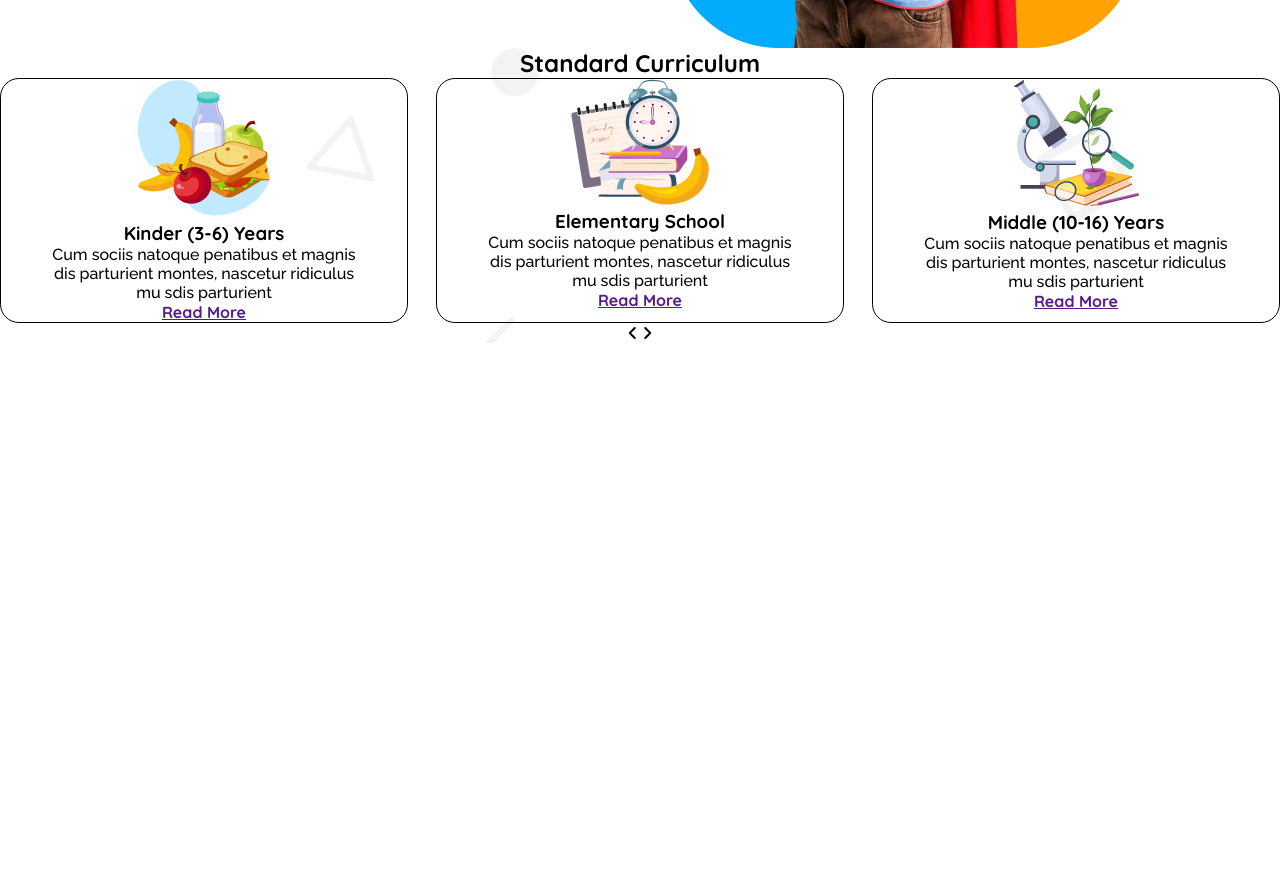
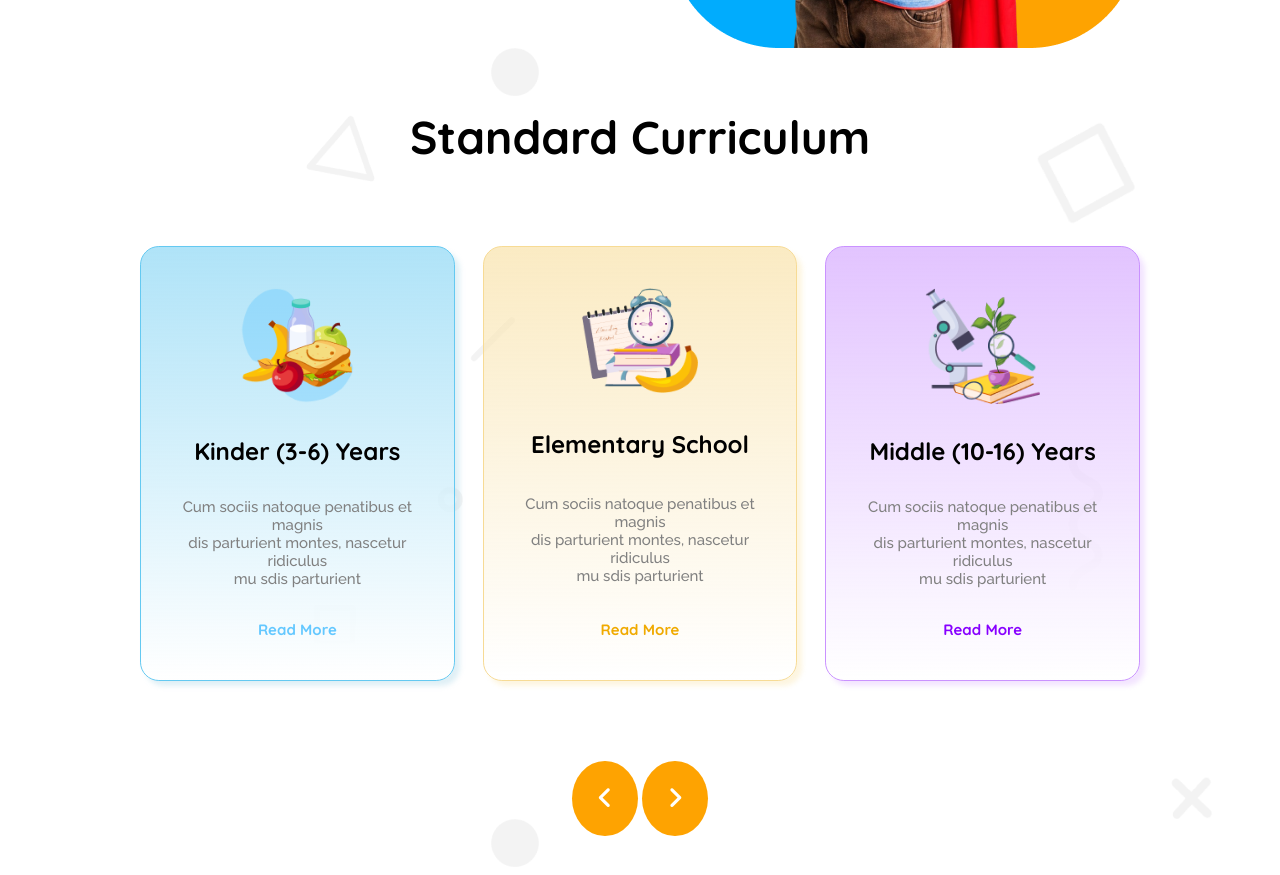
Before and after one commit to tanzil-1/assingment2, a plain HTML site: page index.html in a window 1280 px wide. Shown: the part 629-1504 px from the top of the page. Before the commit the page ends 972 px from the top, so only its background shows below. Drawn offline with Linux system fonts and the light colour scheme.

Commit message:
this is the third commit

```diff
--- a/Styles/style.css
+++ b/Styles/style.css
@@ -180,20 +180,101 @@
 .curriculum{
   background-image: url(/assets/bg.png);
   text-align: center;
+  padding: 60px 140px;
+}
+
+.curriculum-heading{
+  font-size: 46px;
+  margin-bottom: 80px;
 }
 
 .curriculum-card-container{
   display: grid;
   grid-template-columns: repeat(3,1fr);
+  margin-bottom: 80px;
 
   gap:28px;
 }
 
 .curriculum-card-container .curriculum-cards{
-  border: 1px solid black;
-  border-radius: 18.86px;
+  padding:13%;
+  width:100%;
+  display:flex;
+  flex-direction: column;
+  justify-content: space-between;
+  align-items: center;
 }
 
+.gradient-blue{
+  border: 1px solid #64c9f1;
+  border-radius: 18.86px;
+  background-image: linear-gradient(to bottom,#64c9f183,rgb(255, 255, 255));
+  box-shadow: 5px 5px 5px rgba(173, 216, 230, 0.375);
+}
+
+.gradient-orange{
+  border: 1px solid #f7db95;
+  border-radius: 18.86px;
+  background-image: linear-gradient(to bottom,#f7db9590,white);
+  box-shadow: 5px 5px 5px #f7db954a;
+}
+
+.gradient-purple{
+  border: 1px solid #CA92FF;
+  border-radius: 18.86px;
+  background-image: linear-gradient(to bottom,#ca92ff8b, white);
+  box-shadow: 5px 5px 5px #ca92ff3c;
+
+}
+.curriculum-img{
+  width: 50%;
+  margin-bottom: 32px;
+
+
+}
+ .curriculum-card-heading{
+  font-size: 24px;
+  margin-bottom: 32px;
+}
+
+.curriculum-card-description{
+  color:#808080;
+  font-size: 15px;
+  margin-bottom: 32px;
+}
+.read-more-1{
+  font-size: 15px;
+text-decoration: none;
+color:#64C8FF;
+ }
+
+ .read-more-2{
+  font-size:15px;
+  text-decoration: none;
+  color:#F0AA00;
+   }
+
+   .read-more-3{
+    font-size: 15px;
+    text-decoration: none;
+    color:#8700FF;
+     }
+
+     .arrow-btn {
+      background-color: #FEA301;
+      border:none;
+      border-radius:50%;
+      padding:25px;
+     }
+
+     .arrow-btn:hover{
+      background-color: #9c6404;
+     }
+
+     .fa-angle-left,.fa-angle-right{
+      color:white;
+      font-size: 25px;
+     }
 
 
   /* navigation responsiveness */
@@ -209,8 +290,9 @@
       display: none;
     }
 
-    .fa-solid{
+    .fa-bars{
         font-size: 30px;
+
     }
 
     .container i{
@@ -272,7 +354,29 @@
       padding: 6px 24px;
     }
 
+  }
 
+  /* Curriculum Responsiveness */
 
+  @media  screen and (max-width: 576px) {
+    .arrow-btn{
+      display: none;
+    }
 
+    .curriculum{
+      display: flex;
+      flex-direction: column;
+      justify-content: center;
+      text-align: center;
+      padding: 70px 16.5px 20px;
+    }
+
+    .curriculum-card-container{
+      display:flex;
+      flex-direction: column;
+
+    }
+    .curriculum-heading{
+      font-size: 28px;
+    }
   }
--- a/index.html
+++ b/index.html
@@ -35,6 +35,8 @@
         </div>
    </header>
 
+       <!-- banner section -->
+
     <section class="banner">
       <div class="headings">
         <p class="primary-heading"><span class="empower">Empowering</span> <br>
@@ -47,42 +49,47 @@
 
 
     </section>
+
+    <!-- standard curriculum section -->
+
     <section class="curriculum">
       <h1 class="curriculum-heading">Standard Curriculum</h1>
       <div class="curriculum-card-container">
-      <div class="curriculum-cards">
+      <div class="curriculum-cards gradient-blue">
         <img src="assets/kinder.png" alt="kinder year" class="curriculum-img">
         <h3 class="curriculum-card-heading">Kinder (3-6) Years</h3>
         <p class="curriculum-card-description raleway-medium">Cum sociis natoque penatibus et magnis <br>
           dis parturient montes, nascetur ridiculus <br>
           mu sdis parturient</p>
-        <a href="" class="read-more">Read More</a>
+        <a href="" class="read-more-1">Read More</a>
       </div>
-      <div class="curriculum-cards">
+      <div class="curriculum-cards gradient-orange">
         <img src="assets/elementary.png" alt="elementary school" class="curriculum-img">
         <h3 class="curriculum-card-heading">Elementary School</h3>
         <p class="curriculum-card-description raleway-medium">Cum sociis natoque penatibus et magnis <br>
           dis parturient montes, nascetur ridiculus <br>
           mu sdis parturient</p>
-        <a href="" class="read-more">Read More</a>
+        <a href="" class="read-more-2">Read More</a>
       </div>
-      <div class="curriculum-cards">
+      <div class="curriculum-cards gradient-purple">
         <img src="assets/middle.png" alt="middle years" class="curriculum-img">
         <h3 class="curriculum-card-heading">Middle (10-16) Years</h3>
         <p class="curriculum-card-description raleway-medium">Cum sociis natoque penatibus et magnis <br>
           dis parturient montes, nascetur ridiculus <br>
           mu sdis parturient</p>
-        <a href="" class="read-more">Read More</a>
+        <a href="" class="read-more-3">Read More</a>
       </div>
       </div>
       <div class="arrow-btn-group">
-        <i class="fa-solid fa-angle-left"></i>
-        <i class="fa-solid fa-angle-right"></i>
+        <button class="arrow-btn"><i class="fa-solid fa-angle-left"></i></button>
+       <button class="arrow-btn"> <i class="fa-solid fa-angle-right"></i></button>
 
 
       </div>
 
     </section>
+
+     <!-- our stories section -->
 
     <section class="ourstories">
 
```
